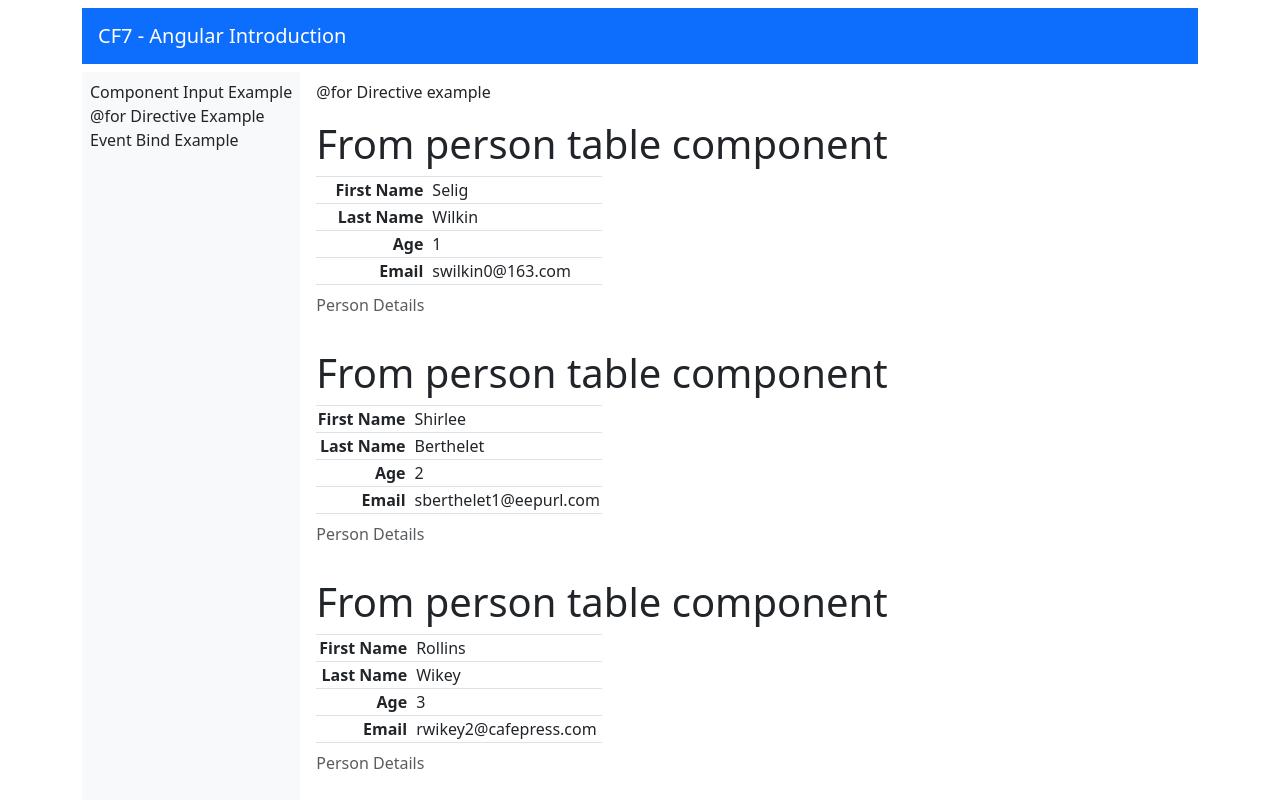
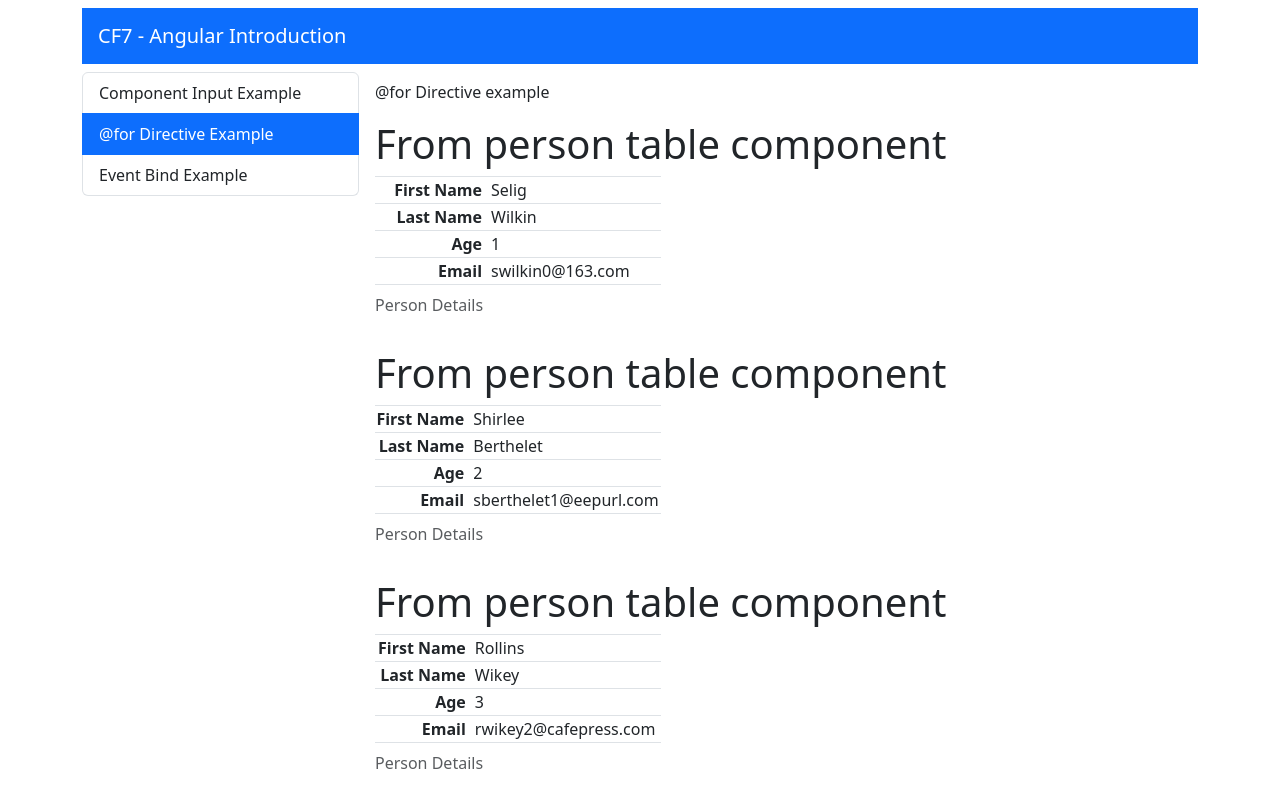
Before and after one commit to STzelas/cf-angular-introduction, an Angular app: page /for-directive-example in a window 1280 px wide. Shown: the top 800 px of the page. Built offline with nearby package versions, Linux system fonts and the light colour scheme.

Commit message:
feat: list menu component created and added

```diff
--- a/src/app/app.component.html
+++ b/src/app/app.component.html
@@ -4,12 +4,8 @@
       <a class="navbar-brand ms-3 cursor-pointer" role="button">CF7 - Angular Introduction</a>
     </nav>
     <div class="d-flex flex-row gap-2">
-      <div class="d-flex flex-column text-nowrap bg-light p-2">
-        <span role="button" routerLink="component-input-example">Component Input Example</span>
-        <span role="button" routerLink="for-directive-example">{{"@for"}} Directive Example</span>
-        <span role="button" routerLink="event-bind-example">Event Bind Example</span>
-      </div>
-      <span class="flex-grow-1 p-2 text-nowrap"><router-outlet></router-outlet></span>
+        <app-list-group-menu class="text-nowrap w-25"></app-list-group-menu>
+      <span class="flex-grow-1 p-2 text-nowrap w-75"><router-outlet></router-outlet></span>
     </div>
   </div>
 </div>
--- a/src/app/app.component.ts
+++ b/src/app/app.component.ts
@@ -1,12 +1,10 @@
 import { Component } from '@angular/core';
 import { RouterOutlet, RouterLink } from '@angular/router';
-import { PersonTableComponent } from './components/person-table/person-table.component';
-import { Person } from './shared/interfaces/person';
-import { EventBindExampleComponent } from './components/event-bind-example/event-bind-example.component';
+import { ListGroupMenuComponent } from './components/list-group-menu/list-group-menu.component';
 
 @Component({
   selector: 'app-root',
-  imports: [RouterOutlet, RouterLink],  // [PersonTableComponent, EventBindExampleComponent] / δεν τα χρησιμοποιούμε προς το παρόν
+  imports: [RouterOutlet, RouterLink, ListGroupMenuComponent],  // [PersonTableComponent, EventBindExampleComponent] / δεν τα χρησιμοποιούμε προς το παρόν
   templateUrl: './app.component.html',
   styleUrl: './app.component.css'
 })
--- /dev/null
+++ b/src/app/components/list-group-menu/list-group-menu.component.html
@@ -0,0 +1,5 @@
+<div class="list-group">
+  @for (entry of menu; track entry) {
+    <a class="list-group-item list-group-item-action text-truncate" [routerLink] = "entry.linkName" [routerLinkActive] = "['active']">{{entry.text}}</a>
+  }
+</div>
--- /dev/null
+++ b/src/app/components/list-group-menu/list-group-menu.component.ts
@@ -0,0 +1,16 @@
+import { Component } from '@angular/core';
+import { RouterLink , RouterLinkActive} from '@angular/router';
+
+@Component({
+  selector: 'app-list-group-menu',
+  imports: [ RouterLink, RouterLinkActive ],
+  templateUrl: './list-group-menu.component.html',
+  styleUrl: './list-group-menu.component.css'
+})
+export class ListGroupMenuComponent {
+  menu = [
+    { text: 'Component Input Example', linkName: 'component-input-example' },
+    { text: '@for Directive Example', linkName: 'for-directive-example'},
+    { text: 'Event Bind Example', linkName: 'event-bind-example'}
+  ]
+}
```
Also changed, not shown: src/app/components/list-group-menu/list-group-menu.component.css (added), 1 other file (tests, documents, lock files or other folders).
